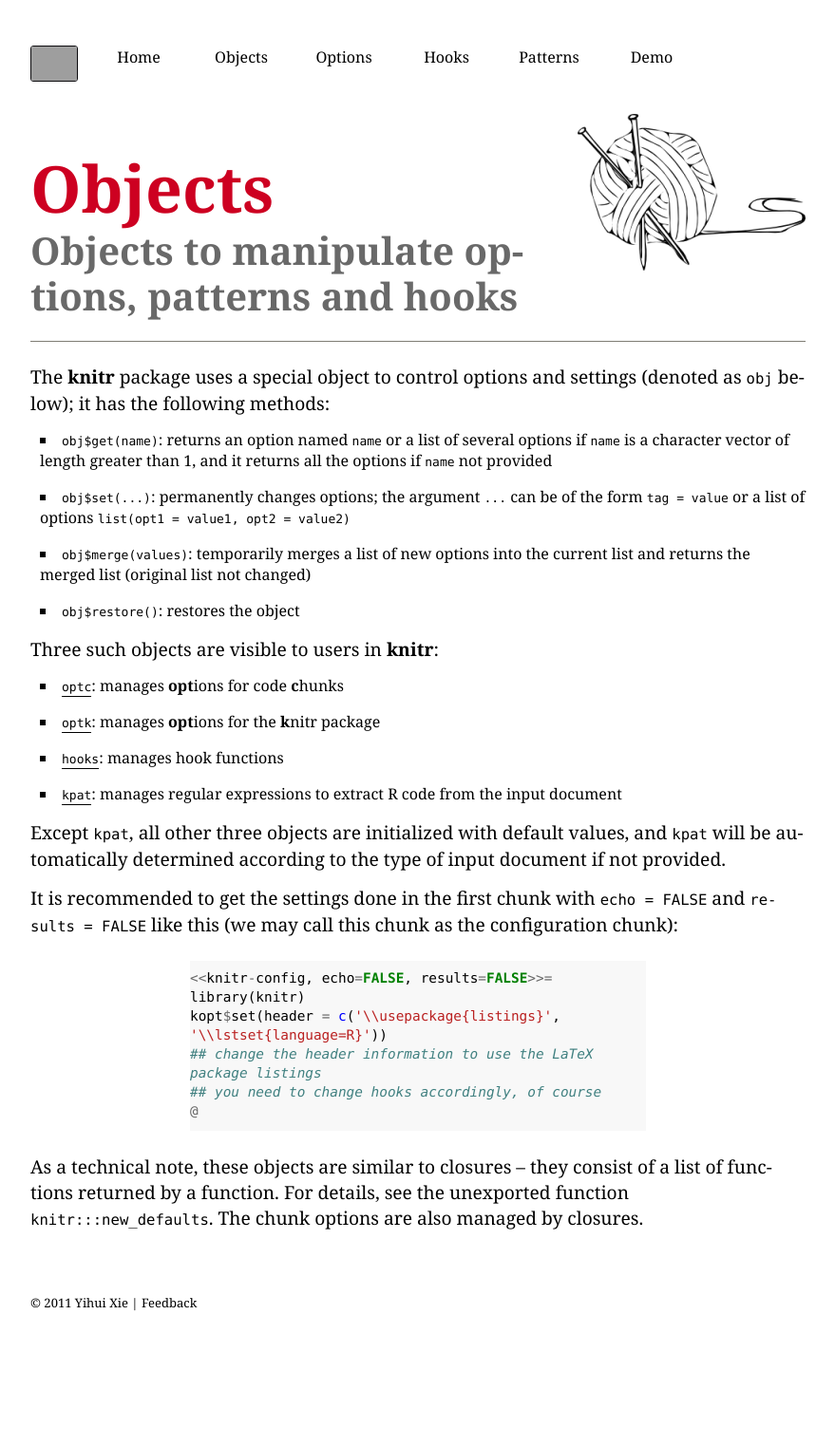
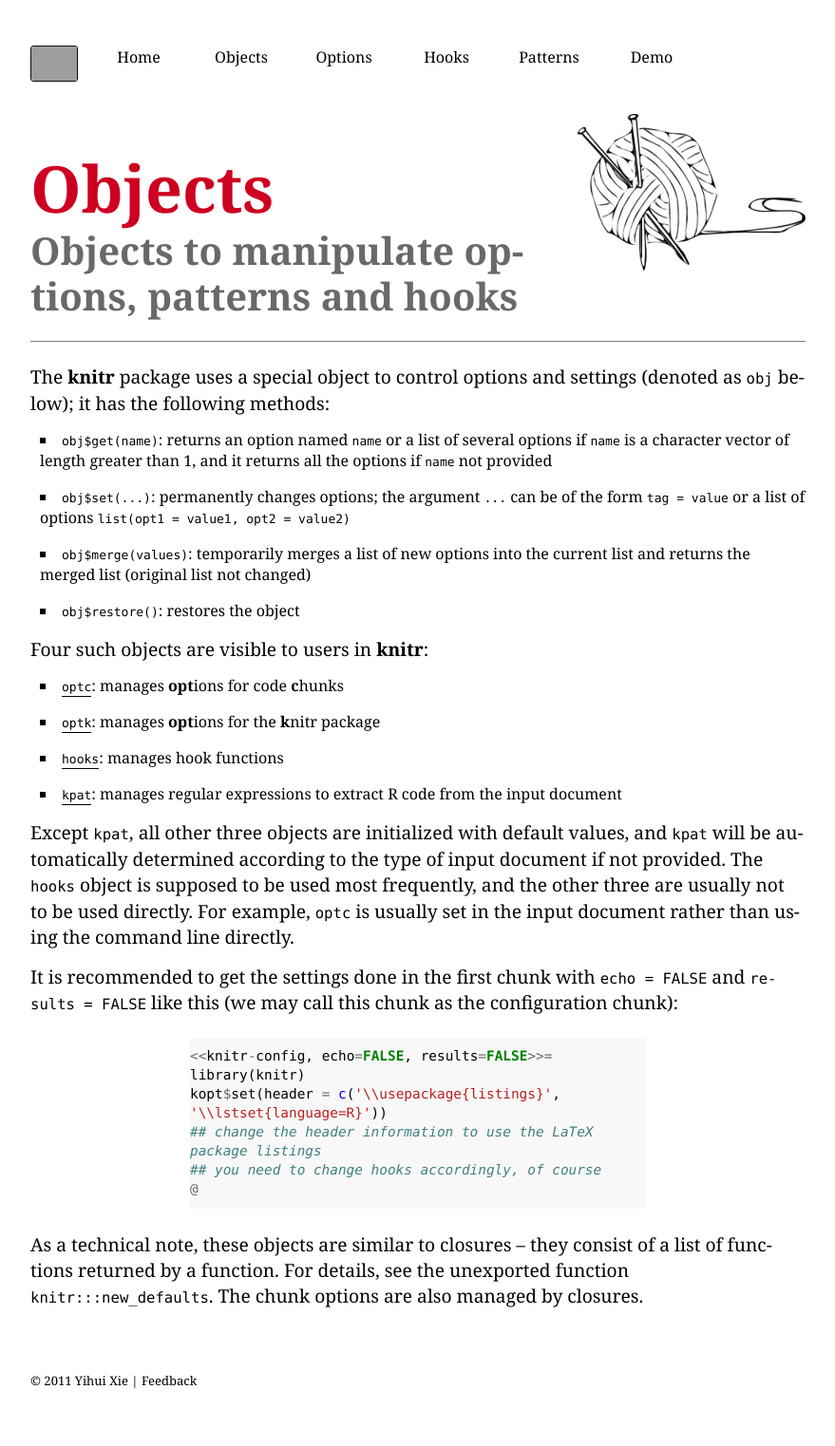
Before and after one commit to yihui/knitr, a Jekyll site: the page built from objects.md, in a window 1280 px wide. Shown: the whole page at 95% size, without its empty margins (200-1079 px from the left). Built offline with Jekyll 4.4.1, drawn with Linux system fonts in a browser that asks for light colours; some web fonts are replaced; before the commit the page ends 1441 px from its top, so only the background shows below that; grey boxes are pictures that could not be loaded.

Commit message:
tweak objects page

```diff
--- a/objects.md
+++ b/objects.md
@@ -11,14 +11,14 @@
 - `obj$merge(values)`: temporarily merges a list of new options into the current list and returns the merged list (original list not changed)
 - `obj$restore()`: restores the object
 
-Three such objects are visible to users in **knitr**:
+Four such objects are visible to users in **knitr**:
 
 - [`optc`](options#chunk_options): manages **opt**ions for code **c**hunks
 - [`optk`](options#package_options): manages **opt**ions for the **k**nitr package
 - [`hooks`](hooks): manages hook functions
 - [`kpat`](patterns): manages regular expressions to extract R code from the input document
 
-Except `kpat`, all other three objects are initialized with default values, and `kpat` will be automatically determined according to the type of input document if not provided.
+Except `kpat`, all other three objects are initialized with default values, and `kpat` will be automatically determined according to the type of input document if not provided. The `hooks` object is supposed to be used most frequently, and the other three are usually not to be used directly. For example, `optc` is usually set in the input document rather than using the command line directly.
 
 It is recommended to get the settings done in the first chunk with `echo = FALSE` and `results = FALSE` like this (we may call this chunk as the configuration chunk):
 
```
